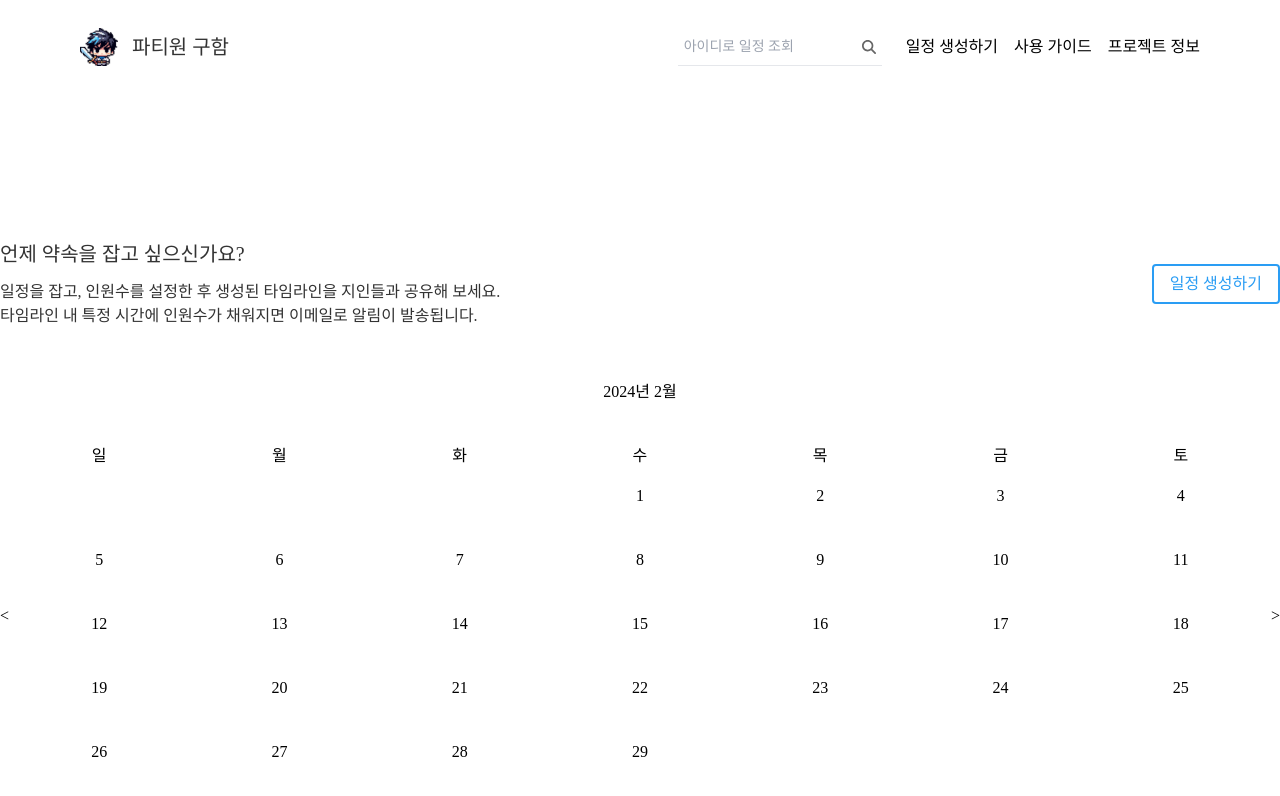
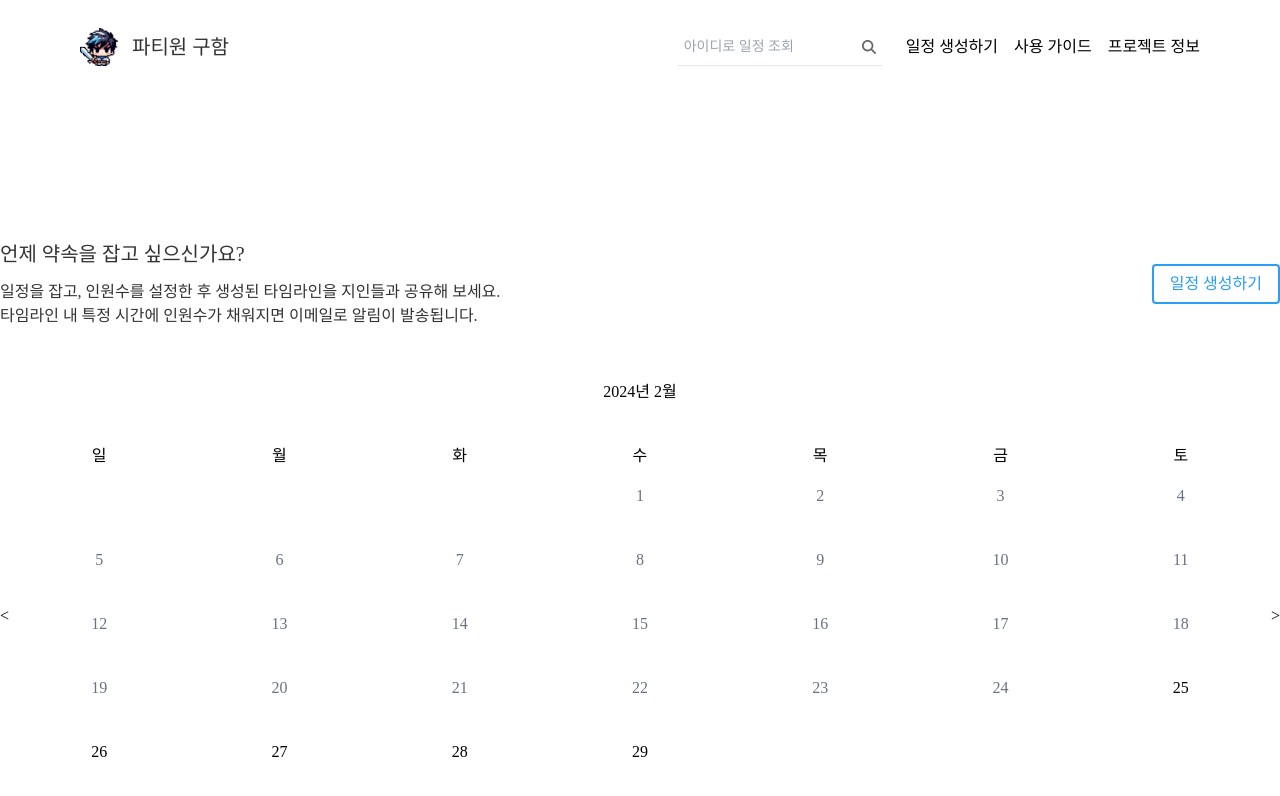
Before and after one commit to taedonn/partywonguham, a Nuxt app: page / in a window 1280 px wide. Shown: the top 796 px of the page. Built offline with nearby package versions, Linux system fonts and the light colour scheme; a web font is replaced by a local one.

Commit message:
Calendar 지난 날짜 텍스트 컬러 수정

```diff
--- a/components/Calendar.vue
+++ b/components/Calendar.vue
@@ -30,7 +30,8 @@
                         <tbody>
                             <tr v-for="weekIndex in data.calendarWeekCount" :key="weekIndex">
                                 <td v-for="dayIndex in data.weekdate" :key="(weekIndex - 1) * data.weekdate + dayIndex"
-                                    class="text-center">
+                                    class="text-center"
+                                    :class="{'text-gray-500':isPastDate(weekIndex, dayIndex)}">
                                     <div v-if="isCalendarDayVisible(weekIndex, dayIndex)">
                                         <span class="block my-6" @click="handleDateClick(weekIndex, dayIndex)">{{ getCalendarDay(weekIndex, dayIndex) }}</span>
                                     </div>
@@ -46,7 +47,6 @@
     </section>
 </template>
 <script setup>
-//2024.02.28 Push
 import { ref } from 'vue';
 
 const data = {
@@ -122,13 +122,36 @@ const moveMonth = (direction) => {
     updateCalendarData();
 };
 
+// 클릭한 날짜를 보여주는 메서드
 const handleDateClick = (weekIndex, dayIndex) => {
     const yearMonth = `${currentYear.value}.${currentMonth.value}`;
     const clickedDate = calculateCalendarPosition(weekIndex, dayIndex) - data.calendarMonthStartDay + 1;
-    alert(`${yearMonth}.${clickedDate}`);
+    console.log(`${yearMonth}.${clickedDate}`);
     // console.log(clickDate.text());
 };
 
+// 과거 날짜인지 확인하는 메서드
+const isPastDate = (weekIndex, dayIndex) => {
+    const clickedDate = calculateCalendarPosition(weekIndex, dayIndex) - data.calendarMonthStartDay + 2;
+    const currentDate = new Date();
+    const year = currentYear.value;
+    const month = currentMonth.value;
+
+    // 과거 년도인 경우 무조건 과거 날짜로 판단
+    if (year < currentDate.getFullYear()) {
+        return true;
+    }
+    // 현재 년도이고, 과거 월인 경우 과거 날짜로 판단
+    if (year === currentDate.getFullYear() && month < currentDate.getMonth() + 1) {
+        return true;
+    }
+    // 현재 년도, 월이면서 현재 날짜보다 이전인 경우 과거 날짜로 판단
+    if (year === currentDate.getFullYear() && month === currentDate.getMonth() + 1 && clickedDate <= currentDate.getDate()) {
+        return true;
+    }
+    // 나머지 경우는 현재 날짜 이후의 날짜로 판단
+    return false;
+};
 updateCalendarData();
 
 </script>
```
